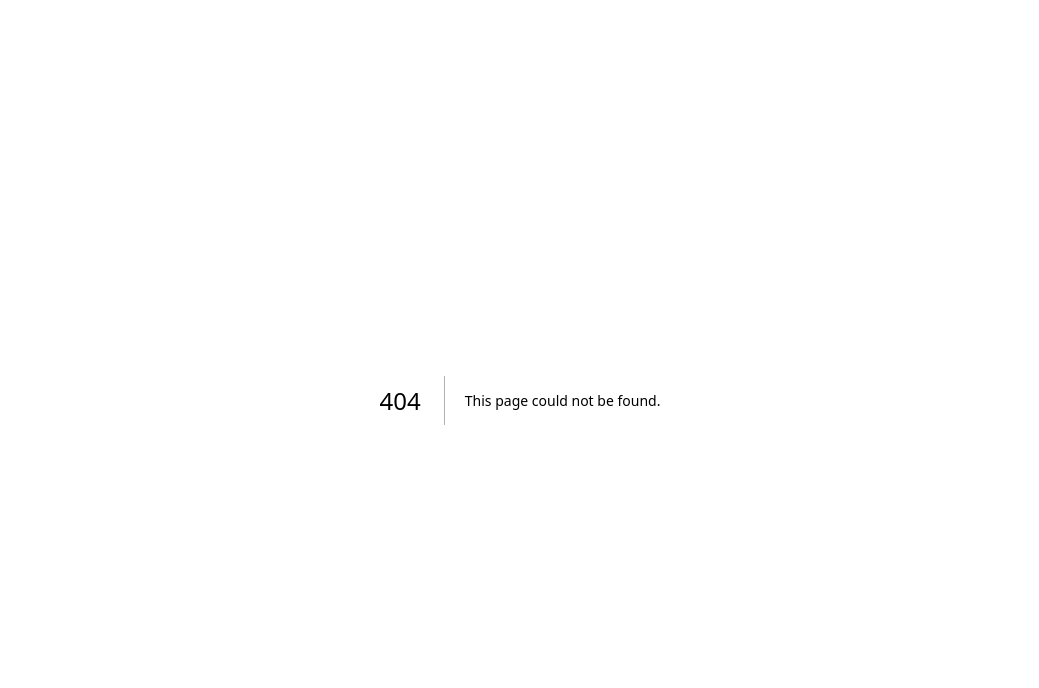
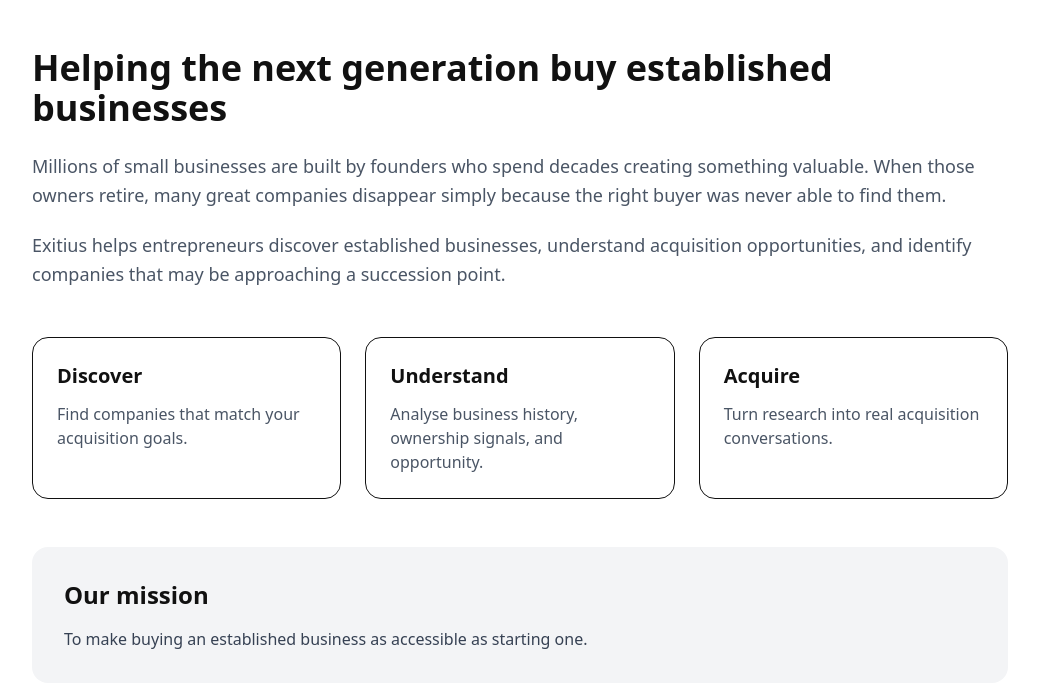
Before and after one commit to jasb-to/exitius, a Next.js app: page /about in a window 1280 px wide. Before the commit this address had no page. Shown: the top 688 px of the page, without its empty margins (120-1159 px from the left). Built offline with nearby package versions, Linux system fonts and the light colour scheme.

Commit message:
Add AboutPage component with business acquisition info

```diff
--- /dev/null
+++ b/app/about/page.tsx
@@ -0,0 +1,165 @@
+export default function AboutPage() {
+
+  return (
+
+    <main className="
+      max-w-5xl
+      mx-auto
+      px-6
+      py-12
+    ">
+
+
+      <section>
+
+        <h1 className="
+          text-4xl
+          font-bold
+        ">
+          Helping the next generation buy established businesses
+        </h1>
+
+
+        <p className="
+          mt-6
+          text-lg
+          text-gray-600
+          leading-relaxed
+        ">
+          Millions of small businesses are built by founders who spend
+          decades creating something valuable. When those owners retire,
+          many great companies disappear simply because the right buyer
+          was never able to find them.
+        </p>
+
+
+        <p className="
+          mt-5
+          text-lg
+          text-gray-600
+          leading-relaxed
+        ">
+          Exitius helps entrepreneurs discover established businesses,
+          understand acquisition opportunities, and identify companies
+          that may be approaching a succession point.
+        </p>
+
+      </section>
+
+
+
+      <section className="
+        mt-12
+        grid
+        md:grid-cols-3
+        gap-6
+      ">
+
+
+        <div className="
+          rounded-2xl
+          border
+          p-6
+        ">
+
+          <h2 className="
+            font-bold
+            text-xl
+          ">
+            Discover
+          </h2>
+
+          <p className="
+            mt-3
+            text-gray-600
+          ">
+            Find companies that match your acquisition goals.
+          </p>
+
+        </div>
+
+
+
+        <div className="
+          rounded-2xl
+          border
+          p-6
+        ">
+
+          <h2 className="
+            font-bold
+            text-xl
+          ">
+            Understand
+          </h2>
+
+          <p className="
+            mt-3
+            text-gray-600
+          ">
+            Analyse business history, ownership signals, and opportunity.
+          </p>
+
+        </div>
+
+
+
+        <div className="
+          rounded-2xl
+          border
+          p-6
+        ">
+
+          <h2 className="
+            font-bold
+            text-xl
+          ">
+            Acquire
+          </h2>
+
+          <p className="
+            mt-3
+            text-gray-600
+          ">
+            Turn research into real acquisition conversations.
+          </p>
+
+        </div>
+
+
+      </section>
+
+
+
+      <section className="
+        mt-12
+        rounded-2xl
+        bg-gray-100
+        p-8
+      ">
+
+        <h2 className="
+          text-2xl
+          font-bold
+        ">
+          Our mission
+        </h2>
+
+
+        <p className="
+          mt-4
+          text-gray-700
+        ">
+          To make buying an established business as accessible as
+          starting one.
+        </p>
+
+
+      </section>
+
+
+    </main>
+
+  );
+
+}
```
